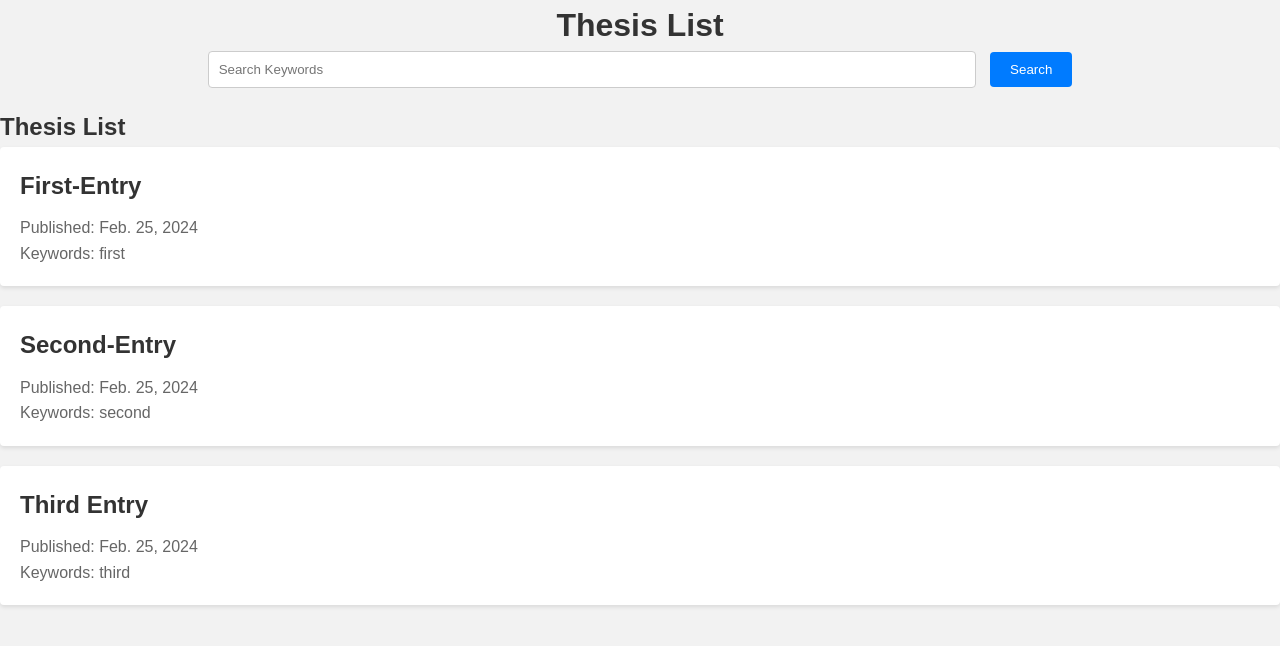
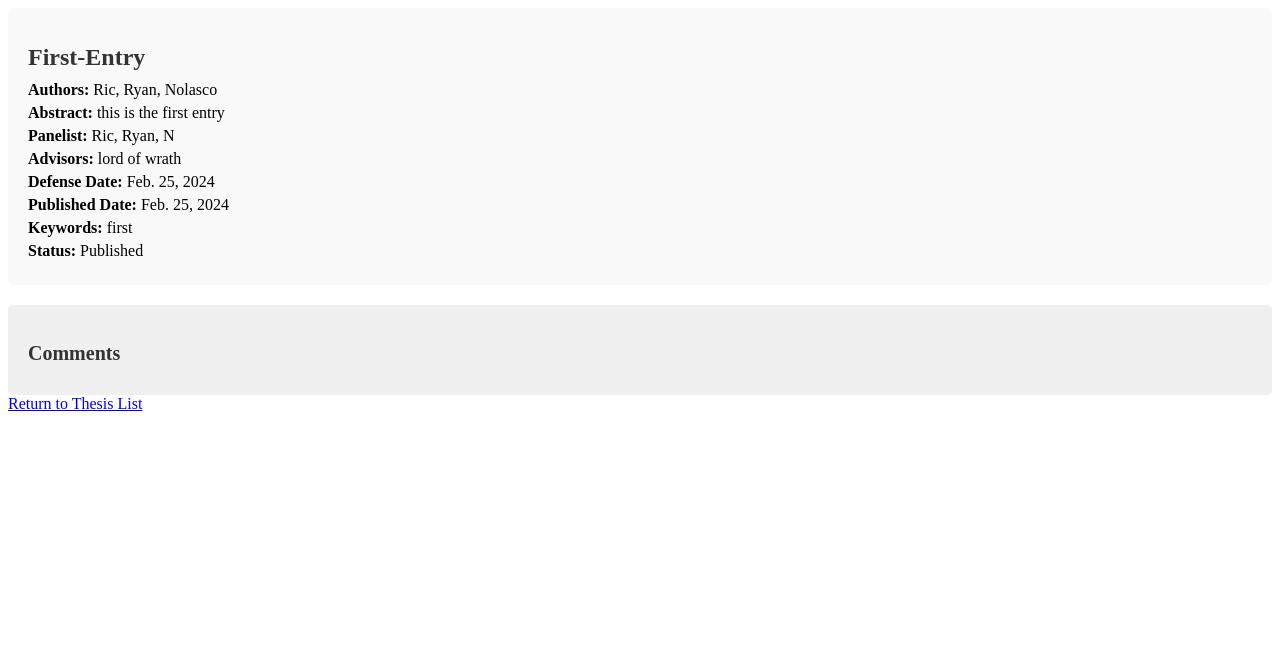
Before and after one commit to TooIneptNeedToLearn/Django-Thesis, a Django app: template Thesis/content/templates/inner_working/thesis_details.html in a window 1280 px wide. Shown: the top 646 px of the page. Run offline with Django 5.2, Linux system fonts and the light colour scheme; the template is opened without the code that fills it: values that come from a table or form of the project are taken from there, others are empty; data comes from the database, SQL or seed files in the repository; both versions use the stored data as it was after the commit.

Commit message:
created a detail viewer with back a tag

```diff
--- a/Thesis/content/models.py
+++ b/Thesis/content/models.py
@@ -1,17 +1,20 @@
 from django.db import models
+from django.utils.text import slugify
 
 class Thesis(models.Model):
     title = models.CharField(max_length=255)
+    slug = models.SlugField(max_length=255, unique=True, blank=True)
     authors = models.CharField(max_length=100)
     abstract = models.TextField()
     panelist = models.CharField(max_length=100)
     advisors = models.CharField(max_length=255)
+    department = models.CharField(max_length=100)
     defense_date = models.DateField()
     published_date = models.DateField()
     keywords = models.CharField(max_length=255)
     status = models.CharField(
         max_length=2,
-        choices= [
+        choices=[
             ("RJ", "Rejected"),
             ("PB", "Published"),
             ("UR", "Under Review"),
@@ -21,3 +24,8 @@ class Thesis(models.Model):
 
     def __str__(self):
         return self.title
+
+    def save(self, *args, **kwargs):
+        if not self.slug:
+            self.slug = slugify(self.title)
+        super().save(*args, **kwargs)
--- /dev/null
+++ b/Thesis/content/static/css/style_details.css
@@ -0,0 +1,33 @@
+.thesis-detail {
+    background-color: #f9f9f9;
+    padding: 20px;
+    margin-bottom: 20px;
+    border-radius: 5px;
+}
+
+.thesis-title {
+    color: #333;
+    font-size: 24px;
+    margin-bottom: 10px;
+}
+
+.thesis-info p {
+    margin: 5px 0;
+}
+
+/* Comment Section */
+.comment-section {
+    background-color: #f0f0f0;
+    padding: 20px;
+    border-radius: 5px;
+}
+
+.comment-heading {
+    color: #333;
+    font-size: 20px;
+    margin-bottom: 10px;
+}
+
+.comments {
+    /* Add styles for comments here */
+}
--- /dev/null
+++ b/Thesis/content/templates/base.html
@@ -0,0 +1,16 @@
+{% load static %}
+
+<!DOCTYPE html>
+<html lang="en">
+<head>
+    <meta charset="UTF-8">
+    <meta name="viewport" content="width=device-width, initial-scale=1.0">
+    <title>Document</title>
+    <link rel="stylesheet" href="{% static 'css/style_details.css' %}">
+</head>
+<body>
+    {% block content %}
+
+    {% endblock content %}
+</body>
+</html>
--- a/Thesis/content/templates/inner_working/thesis_details.html
+++ b/Thesis/content/templates/inner_working/thesis_details.html
@@ -1,15 +1,30 @@
-{% extends "list.html" %}
+{% extends 'base.html' %}
 
 {% block title %}{{ thesis.title }} - Thesis Detail{% endblock %}
 
 {% block content %}
-<h1>{{ thesis.title }}</h1>
-<p><strong>Authors:</strong> {{ thesis.authors }}</p>
-<p><strong>Abstract:</strong> {{ thesis.abstract }}</p>
-<p><strong>Panelist:</strong> {{ thesis.panelist }}</p>
-<p><strong>Advisors:</strong> {{ thesis.advisors }}</p>
-<p><strong>Defense Date:</strong> {{ thesis.defense_date }}</p>
-<p><strong>Published Date:</strong> {{ thesis.published_date }}</p>
-<p><strong>Keywords:</strong> {{ thesis.keywords }}</p>
-<p><strong>Status:</strong> {{ thesis.get_status_display }}</p>
+<div class="thesis-detail">
+    <h1 class="thesis-title">{{ thesis.title }}</h1>
+    <div class="thesis-info">
+        <p class="author"><strong>Authors:</strong> {{ thesis.authors }}</p>
+        <p class="abstract"><strong>Abstract:</strong> {{ thesis.abstract }}</p>
+        <p class="panelist"><strong>Panelist:</strong> {{ thesis.panelist }}</p>
+        <p class="advisor"><strong>Advisors:</strong> {{ thesis.advisors }}</p>
+        <p class="defense-date"><strong>Defense Date:</strong> {{ thesis.defense_date }}</p>
+        <p class="published-date"><strong>Published Date:</strong> {{ thesis.published_date }}</p>
+        <p class="keywords"><strong>Keywords:</strong> {{ thesis.keywords }}</p>
+        <p class="status"><strong>Status:</strong> {{ thesis.get_status_display }}</p>
+    </div>
+</div>
+
+<div class="comment-section">
+    <h2 class="comment-heading">Comments</h2>
+    <div class="comments">
+
+    </div>
+</div>
+
+<div class="return">
+    <a href="/">Return to Thesis List</a>
+</div>
 {% endblock %}
--- a/Thesis/content/templates/list.html
+++ b/Thesis/content/templates/list.html
@@ -25,7 +25,7 @@
         <h2>Thesis List</h2>
         {% for thesis in existing_data %}
             <div class="thesis-item">
-                <h2>{{ thesis.title }}</h2>
+                <h2><a href="{%url 'thesis_details' thesis.id%}">{{ thesis.title }}</a></h2>
                 <p>Published: {{ thesis.published_date }}</p>
                 <p>Keywords: {{ thesis.keywords }}</p>
             </div>
--- a/Thesis/content/urls.py
+++ b/Thesis/content/urls.py
@@ -4,4 +4,5 @@ from . import views
 urlpatterns = [
     path('', views.show_thesis, name='thesis_list'),
     path('search/', views.thesis_search, name='thesis_search'),
+    path('<int:id>',views.thesis_details,name = "thesis_details")
 ]
```
Also changed, not shown: Thesis/content/admin.py (+8 -3 lines), Thesis/content/views.py (+8 -1 lines), Thesis/content/migrations/0003_thesis_department_thesis_slug.py (added), Thesis/db.sqlite3.
